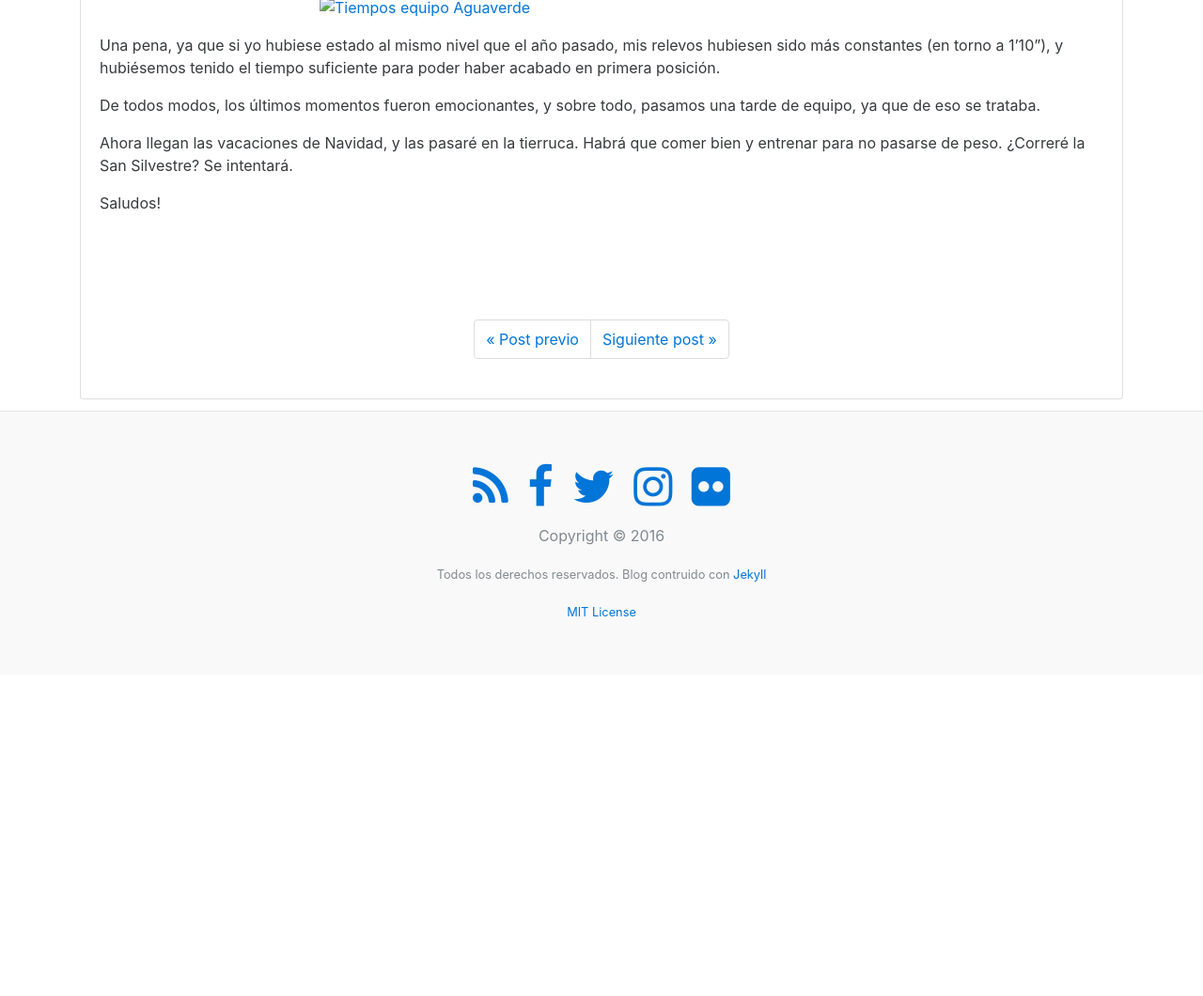
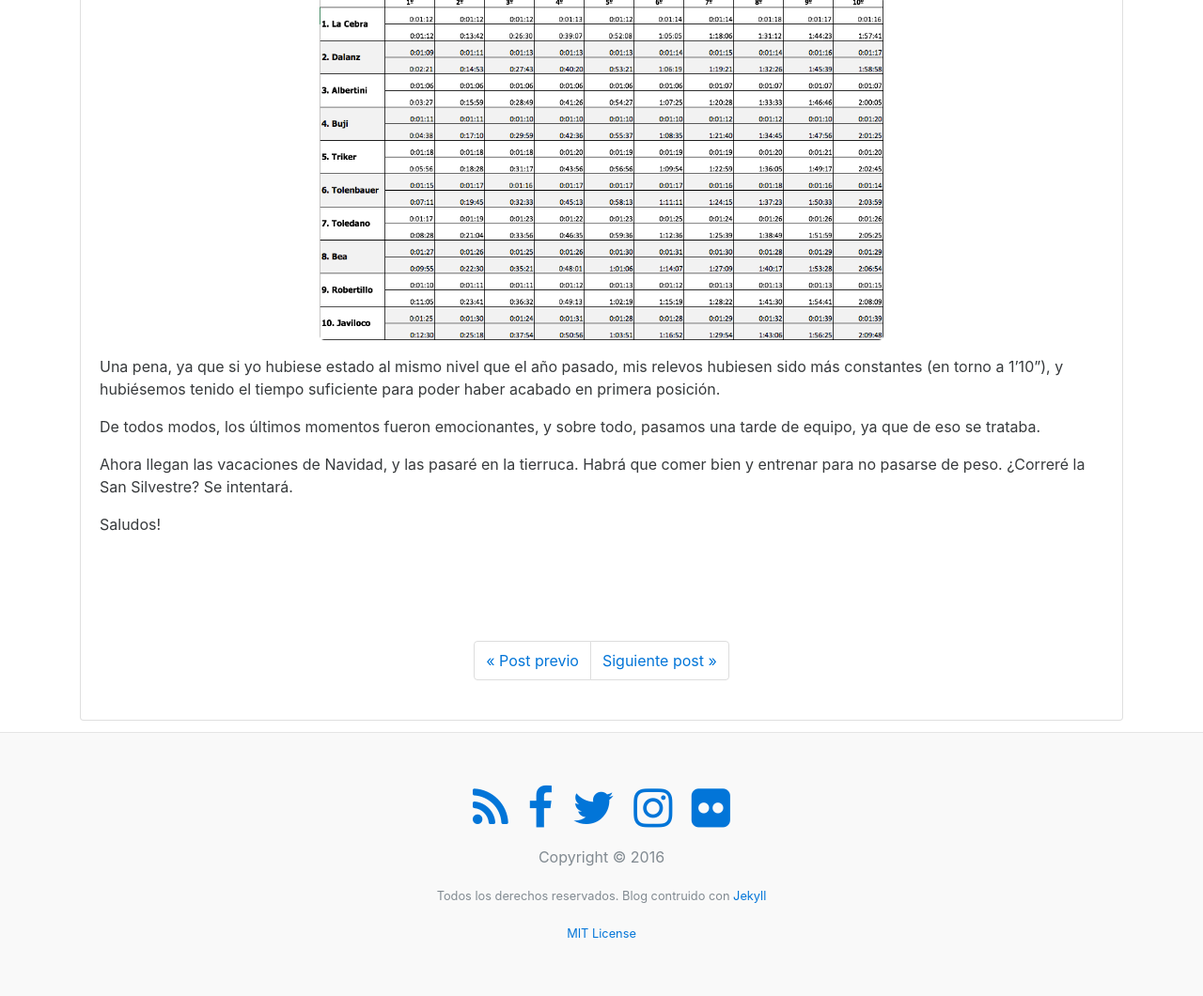
Before and after one commit to dalanzg/nadando-sobre-las-olas, a Jekyll site: the page built from _posts/2015-12-21-100x100-swim-villanueva-de-la-canada.md, in a window 1280 px wide. Shown: the part 2023-3083 px from the top of the page at 94% size. Built offline with Jekyll 4.4.1, drawn with Linux system fonts in a browser that asks for light colours; comment, search, counter and statistics services are not loaded; before the commit the page ends 2741 px from its top, so only the background shows below that.

Commit message:
Fix extension for image

```diff
--- a/_posts/2015-12-21-100x100-swim-villanueva-de-la-canada.md
+++ b/_posts/2015-12-21-100x100-swim-villanueva-de-la-canada.md
@@ -43,7 +43,7 @@ Llegó el último relevo, y sacábamos al segundo un poco más de un largo. Javi
 
 {% include lightbox.html src="/img/2015-12-21-100x100-swim-villanueva-de-la-canada/100x100-swim-villanueva-de-la-canada-aguaverde-2.jpg" title="Equipo Aguaverde" width="500" %}
 
-{% include lightbox.html src="/img/2015-12-21-100x100-swim-villanueva-de-la-canada/100x100-swim-villanueva-de-la-canada-aguaverde-tiempos.jpg" title="Tiempos equipo Aguaverde" width="600" %}
+{% include lightbox.html src="/img/2015-12-21-100x100-swim-villanueva-de-la-canada/100x100-swim-villanueva-de-la-canada-aguaverde-tiempos.png" title="Tiempos equipo Aguaverde" width="600" %}
 
 Una pena, ya que si yo hubiese estado al mismo nivel que el año pasado, mis relevos hubiesen sido más constantes (en torno a 1'10"), y hubiésemos tenido el tiempo suficiente para poder haber acabado en primera posición.
 
```
